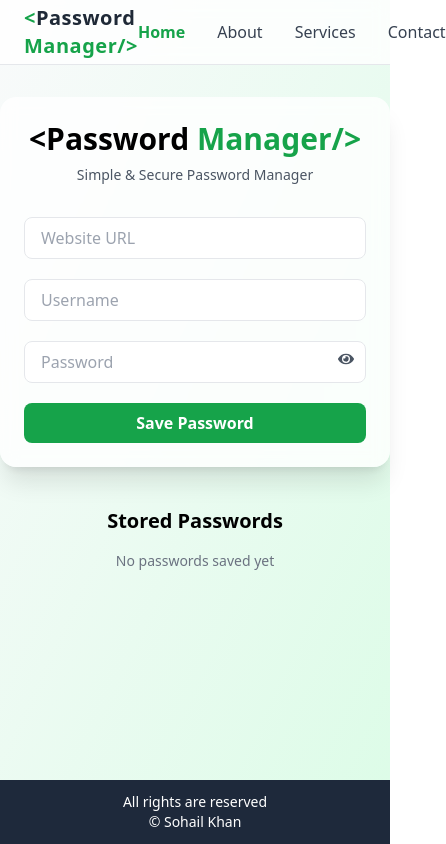
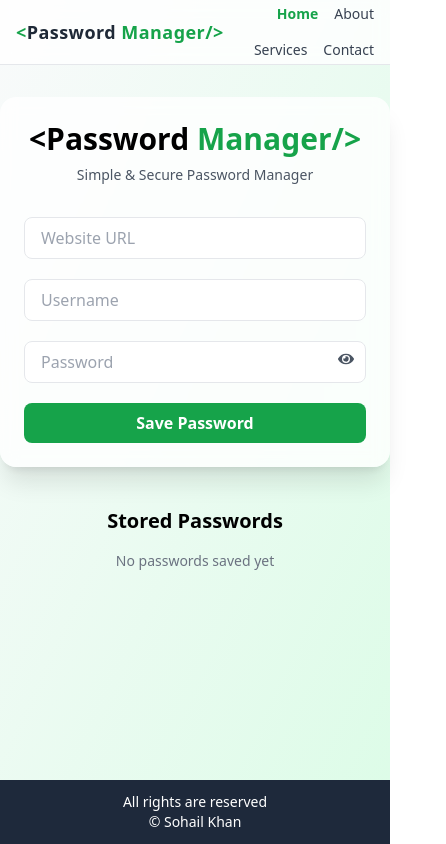
Before and after one commit to Developer-Sohail786/Password-Manager-local-Storage-, a React app in the folder Password Manager(local)/: page / in a window 390 px wide. Shown: the whole page, 446 px wide, since content can reach past the window. Built offline with nearby package versions, Linux system fonts and the light colour scheme; the HTML template or start-up script is replaced by a standard one.

Commit message:
Refactor Navbar for improved styling and responsiveness
Updated Navbar component styles and layout for better responsiveness.

```diff
--- a/Password Manager(local)/src/Components/Navbar.jsx
+++ b/Password Manager(local)/src/Components/Navbar.jsx
@@ -4,22 +4,25 @@ import { NavLink } from "react-router-dom";
 const Navbar = () => {
   return (
     <nav className="sticky top-0 z-50 bg-white/80 backdrop-blur border-b border-gray-200">
-      <div className="max-w-6xl mx-auto h-16 flex items-center justify-between px-6">
+      <div className="max-w-6xl mx-auto h-16 flex items-center justify-between px-4 sm:px-6">
 
         {/* Logo */}
-        <div className="font-extrabold text-xl tracking-wide">
+        <div className="font-extrabold text-lg sm:text-xl tracking-wide whitespace-nowrap">
           <span className="text-green-600">&lt;</span>
           <span className="text-gray-800">Password </span>
           <span className="text-green-600">Manager/&gt;</span>
         </div>
 
         {/* Links */}
-        <ul className="flex gap-8 text-gray-700 font-medium">
+        <ul className="flex gap-4 sm:gap-8 text-gray-700 font-medium text-sm sm:text-base flex-wrap justify-end">
+
           <li>
             <NavLink
               to="/"
               className={({ isActive }) =>
-                isActive ? "text-green-600 font-bold" : "hover:text-green-600"
+                isActive
+                  ? "text-green-600 font-bold"
+                  : "hover:text-green-600 transition"
               }
             >
               Home
@@ -30,7 +33,9 @@ const Navbar = () => {
             <NavLink
               to="/about"
               className={({ isActive }) =>
-                isActive ? "text-green-600 font-bold" : "hover:text-green-600"
+                isActive
+                  ? "text-green-600 font-bold"
+                  : "hover:text-green-600 transition"
               }
             >
               About
@@ -41,7 +46,9 @@ const Navbar = () => {
             <NavLink
               to="/services"
               className={({ isActive }) =>
-                isActive ? "text-green-600 font-bold" : "hover:text-green-600"
+                isActive
+                  ? "text-green-600 font-bold"
+                  : "hover:text-green-600 transition"
               }
             >
               Services
@@ -52,12 +59,15 @@ const Navbar = () => {
             <NavLink
               to="/contact"
               className={({ isActive }) =>
-                isActive ? "text-green-600 font-bold" : "hover:text-green-600"
+                isActive
+                  ? "text-green-600 font-bold"
+                  : "hover:text-green-600 transition"
               }
             >
               Contact
             </NavLink>
           </li>
+
         </ul>
       </div>
     </nav>
```
